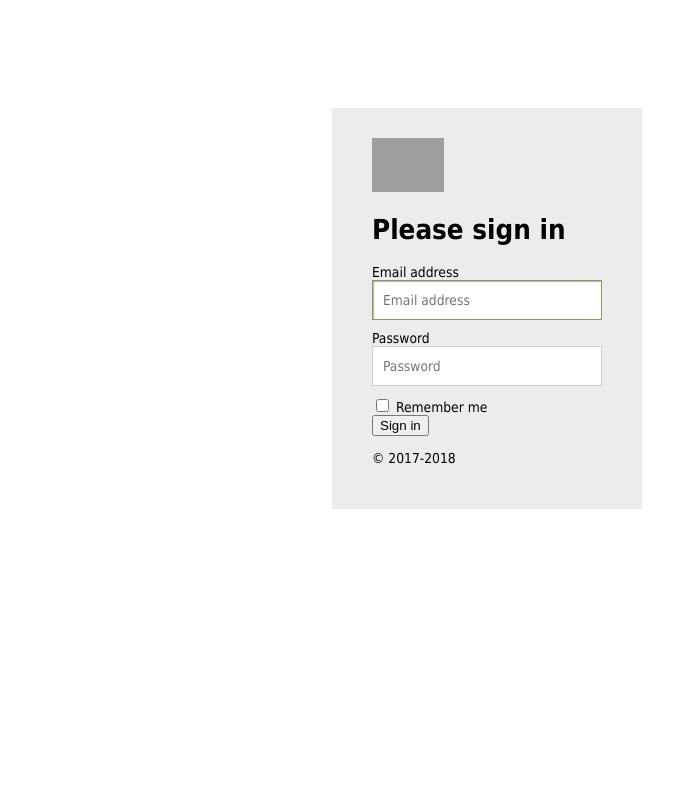
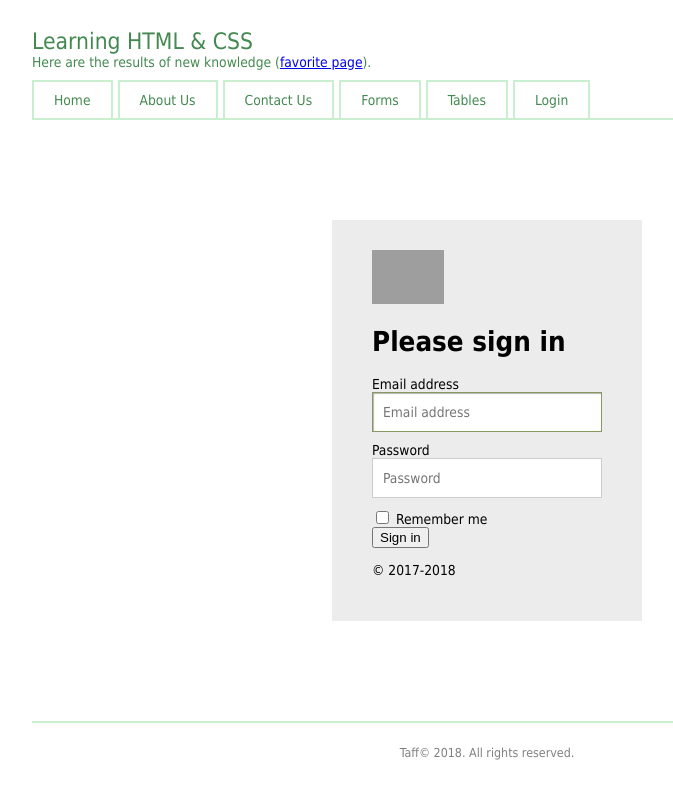
Before and after one commit to kagabuisa/learn-html-css, a plain HTML site: page login.html in a window 1280 px wide. Shown: the whole page, without its empty margins (153-826 px from the left). Drawn offline with Linux system fonts and the light colour scheme; grey boxes are pictures that could not be loaded.

Commit message:
html css

```diff
--- a/css/screen.css
+++ b/css/screen.css
@@ -113,6 +113,7 @@ img {
 
 .container-sign-in {
     padding-top: 100px;
+    padding-bottom: 100px;
     max-width: 350px;
     margin-left: auto;
     margin-right: auto;
--- a/login.html
+++ b/login.html
@@ -1,4 +1,4 @@
-<!doctype html>
+<!-- <!doctype html>
 <html lang="en" class="html-sign-in">
 
 <head>
@@ -10,6 +10,37 @@
 
     <title>Signin Template for Bootstrap</title>
 
+
+    <div class="nav-bar">
+        <nav>
+            <ul class="group">
+                <li><a href="index.html">Home</a></li>
+                <li><a href="about.html">About Us</a></li>
+                <li><a href="contact.html">Contact Us</a></li>
+                <li><a href="form.html">Forms</a></li>
+                <li><a href="table.html">Tables</a></li>
+                <li><a href="login.html">Login</a></li>
+            </ul>
+        </nav>
+    </div>
+</head>
+
+
+</html> -->
+
+
+<!DOCTYPE html>
+<html lang="en" class="html-sign-in"></html>
+
+<head>
+        <meta charset="utf-8">
+    <meta name="viewport" content="width=device-width, initial-scale=1, shrink-to-fit=no">
+    <meta name="description" content="">
+    <meta name="author" content="">
+    <link rel="icon" href="../../../../favicon.ico">
+
+    <link rel="stylesheet" href="css/screen.css">
+    <title>Signin Template for Bootstrap</title>
         <!-- Bootstrap core CSS -->
     <!--<link href="https://getbootstrap.com/docs/4.1/dist/css/bootstrap.min.css" rel="stylesheet">-->
     <link rel="stylesheet" href="/css/screen.css">
@@ -17,6 +48,28 @@
     <!-- Custom styles for this template -->
     <!--<link href="https://getbootstrap.com/docs/4.1/dist/css/bootstrap.min.css" rel="stylesheet">-->
 </head>
+
+<body>
+    <div class="container">
+
+        <header>
+            <h1>Learning HTML & CSS</h1>
+            <p>Here are the results of new knowledge (<a href="myPage.html">favorite page</a>).</p>
+
+            <div class="nav-bar">
+                <nav>
+                    <ul class="group">
+                        <li><a href="index.html">Home</a></li>
+                        <li><a href="about.html">About Us</a></li>
+                        <li><a href="contact.html">Contact Us</a></li>
+                        <li><a href="form.html">Forms</a></li>
+                        <li><a href="table.html">Tables</a></li>
+                        <li><a href="login.html">Login</a></li>
+                    </ul>
+                </nav>
+            </div>
+        </header>
+        <div class="content-area group">
             <div class="container-sign-in">
 
                 <body class="text-center">
@@ -40,4 +93,12 @@
 
             </div>
 
+        </div>
+
+        <footer>
+            <p><span>Taff</span>&copy; 2018. All rights reserved.</p>
+        </footer>
+    </div>
+</body>
+
 </html>
```
Also changed, not shown: index.html (renamed from index-nav-bar.html, +1 -0 lines). Lines whose indentation alone changed are shown as unchanged.
